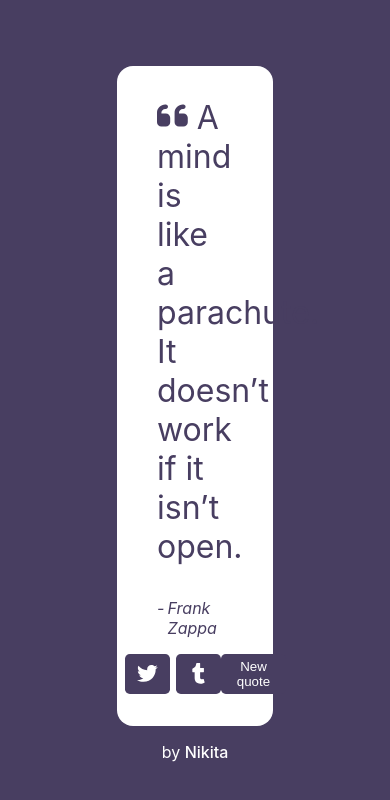
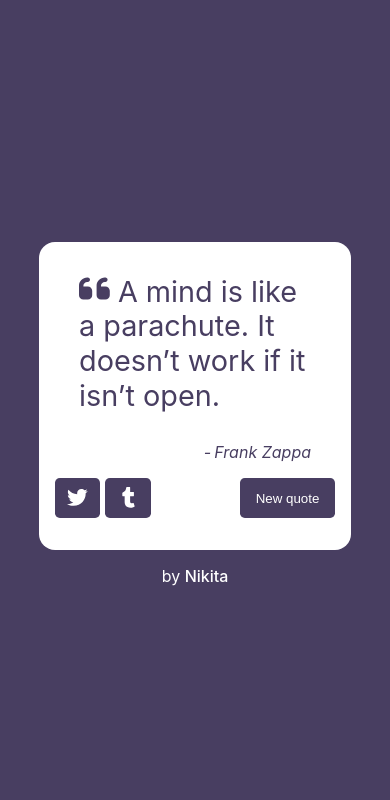
Before and after one commit to tossik8/random-quote-generator, a React (Create React App) app: page / in a window 390 px wide. Shown: the top 800 px of the page. Built offline with nearby package versions, Linux system fonts and the light colour scheme.

Commit message:
Add styling for different widths

```diff
--- a/src/css/Quote.module.scss
+++ b/src/css/Quote.module.scss
@@ -77,3 +77,38 @@ body{
         }
     }
 }
+@media screen and (max-width: 820px){
+    body{
+        .blockQuote{
+            width: 60%;
+        }
+    }
+}
+@media screen and (max-width: 530px){
+    body{
+        .blockQuote{
+            width: 80%;
+            blockquote{
+                .quote{
+                    font-size: 1.8rem;
+                }
+            }
+        }
+    }
+}
+@media screen and (max-width: 376px){
+    body{
+        .blockQuote{
+            width: 90%;
+            blockquote{
+                .leftQuotes{
+                    font-size: 2rem;
+                }
+                .quote{
+
+                    font-size: 1.6rem;
+                }
+            }
+        }
+    }
+}
--- a/src/data/quotes.js
+++ b/src/data/quotes.js
@@ -172,7 +172,7 @@ const quotes = [
         "author": "Vincent van Gogh"
     },
     {
-        "qoute": "Keep smiling, because life is a beautiful thing and there’s so much to smile about.",
+        "quote": "Keep smiling, because life is a beautiful thing and there’s so much to smile about.",
         "author": "Marilyn Monroe"
     },
     {
```
